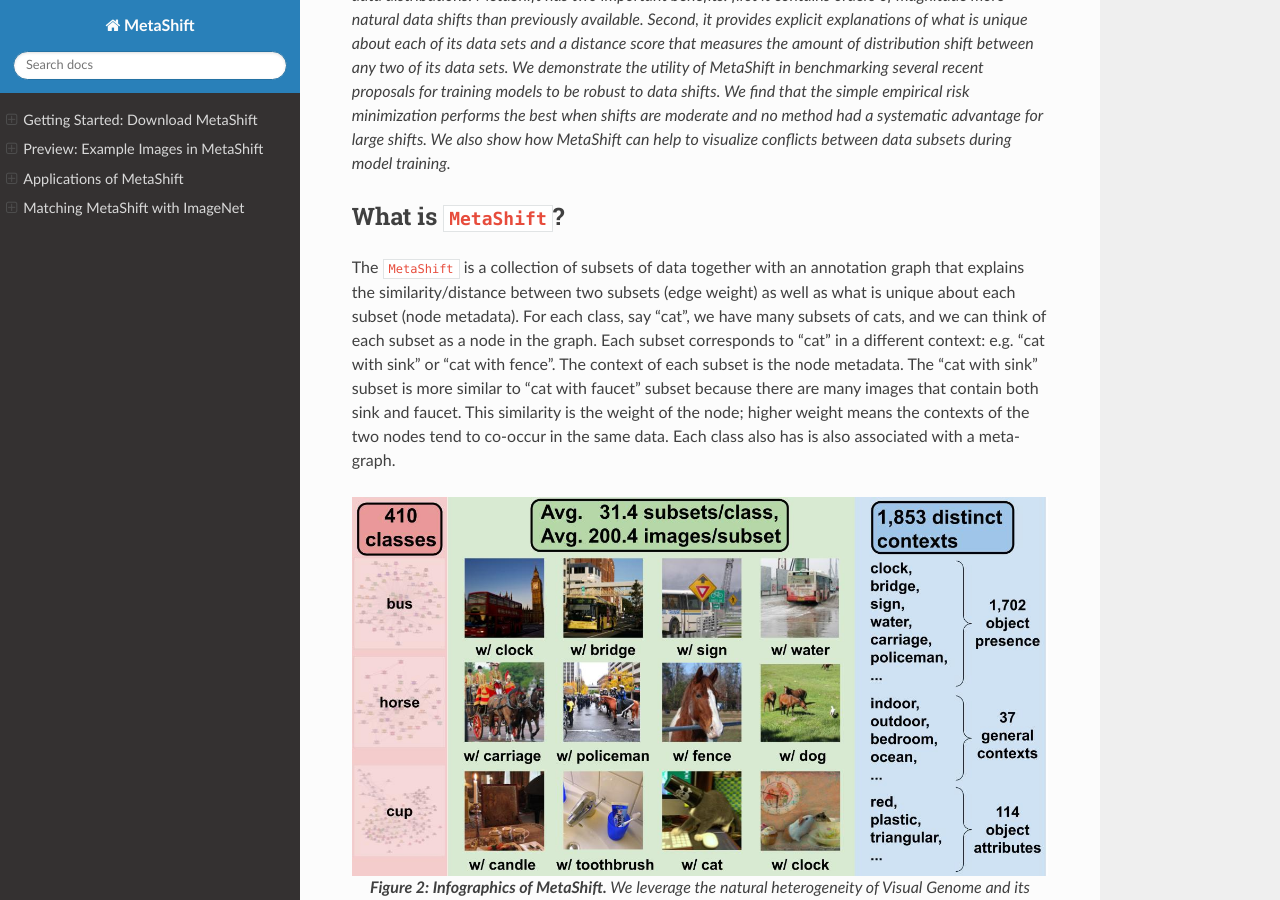
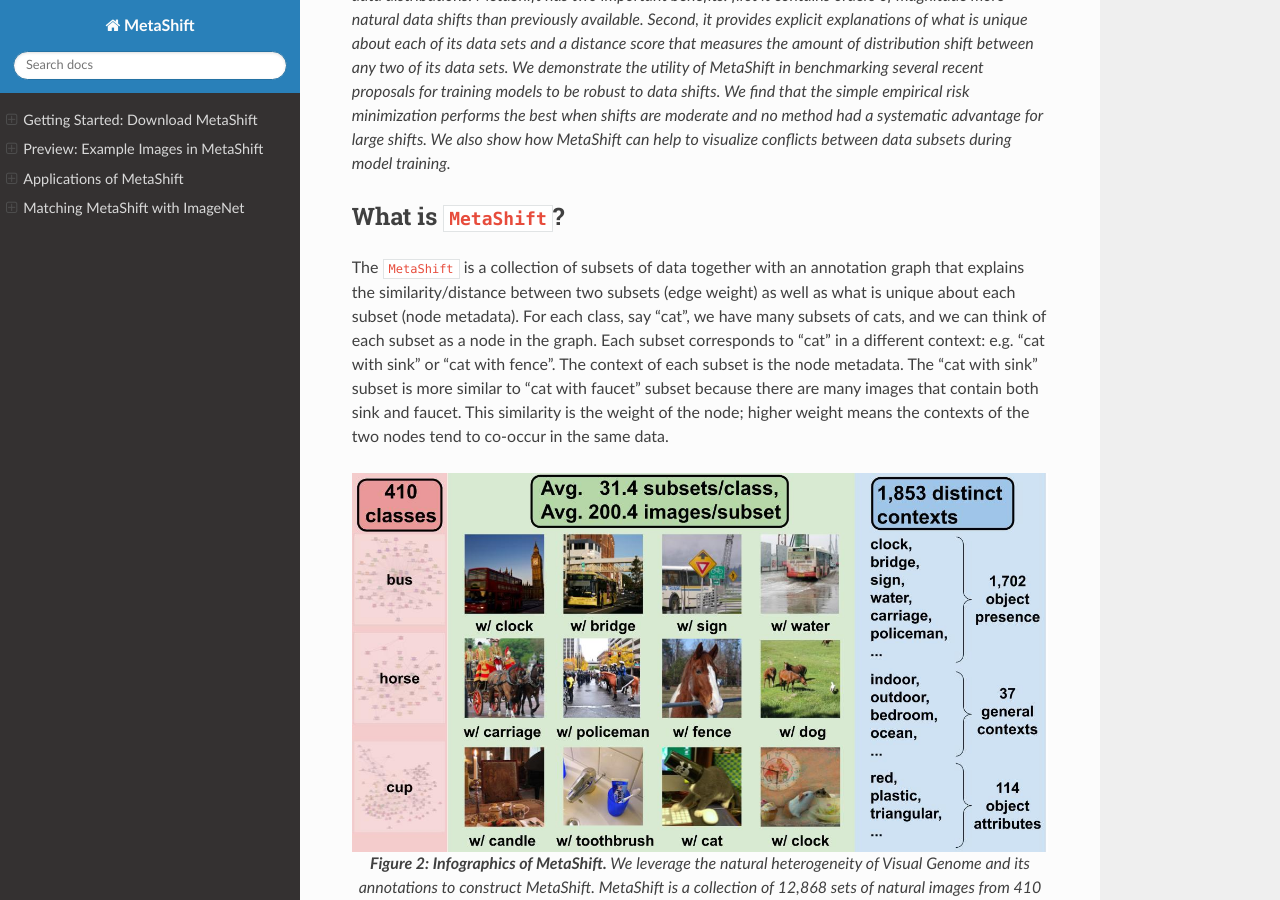
Before and after one commit to Weixin-Liang/MetaShift, a Sphinx documentation site: the page built from docs/index.rst, in a window 1280 px wide and 900 px high, scrolled down 2384 px. Built offline with Sphinx 7.4.7 and the Read the Docs theme 2.0.0, drawn with Linux system fonts in a browser that asks for light colours; nearby versions of some CDN libraries; library files that are not in the unit come from our copies.

```diff
--- a/docs/index.rst
+++ b/docs/index.rst
@@ -63,7 +63,7 @@
 What is :samp:`MetaShift`?
 --------------------------------
 The :samp:`MetaShift` is a collection of subsets of data together with an annotation graph that explains the similarity/distance between two subsets (edge weight) as well as what is unique about each subset (node metadata). For each class, say “cat”, we have many subsets of cats, and we can think of each subset as a node in the graph. Each subset corresponds to “cat” in a different context: e.g. “cat with sink” or “cat with fence”. The context of each subset is the node metadata. The “cat with sink” subset is more similar to “cat with faucet” subset because there are many images that contain both sink and faucet. This similarity is the weight of the node; higher weight means the contexts of the two nodes tend to co-occur in the same data.
-Each class also has is also associated with a meta-graph.
+
 
 .. figure:: ./figures/MetaShift-InfoGraphic.jpg
    :width: 100 %
```
